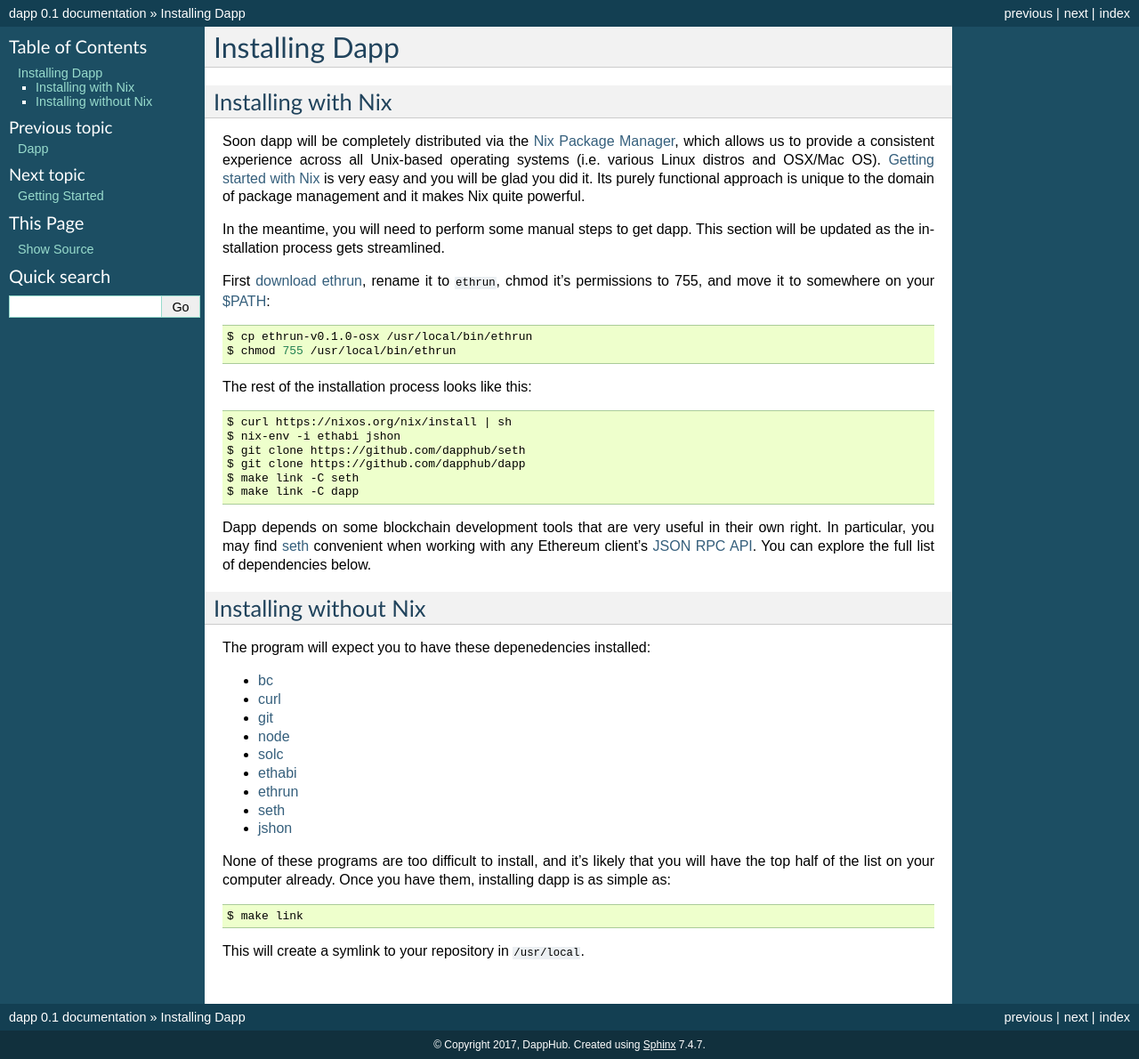
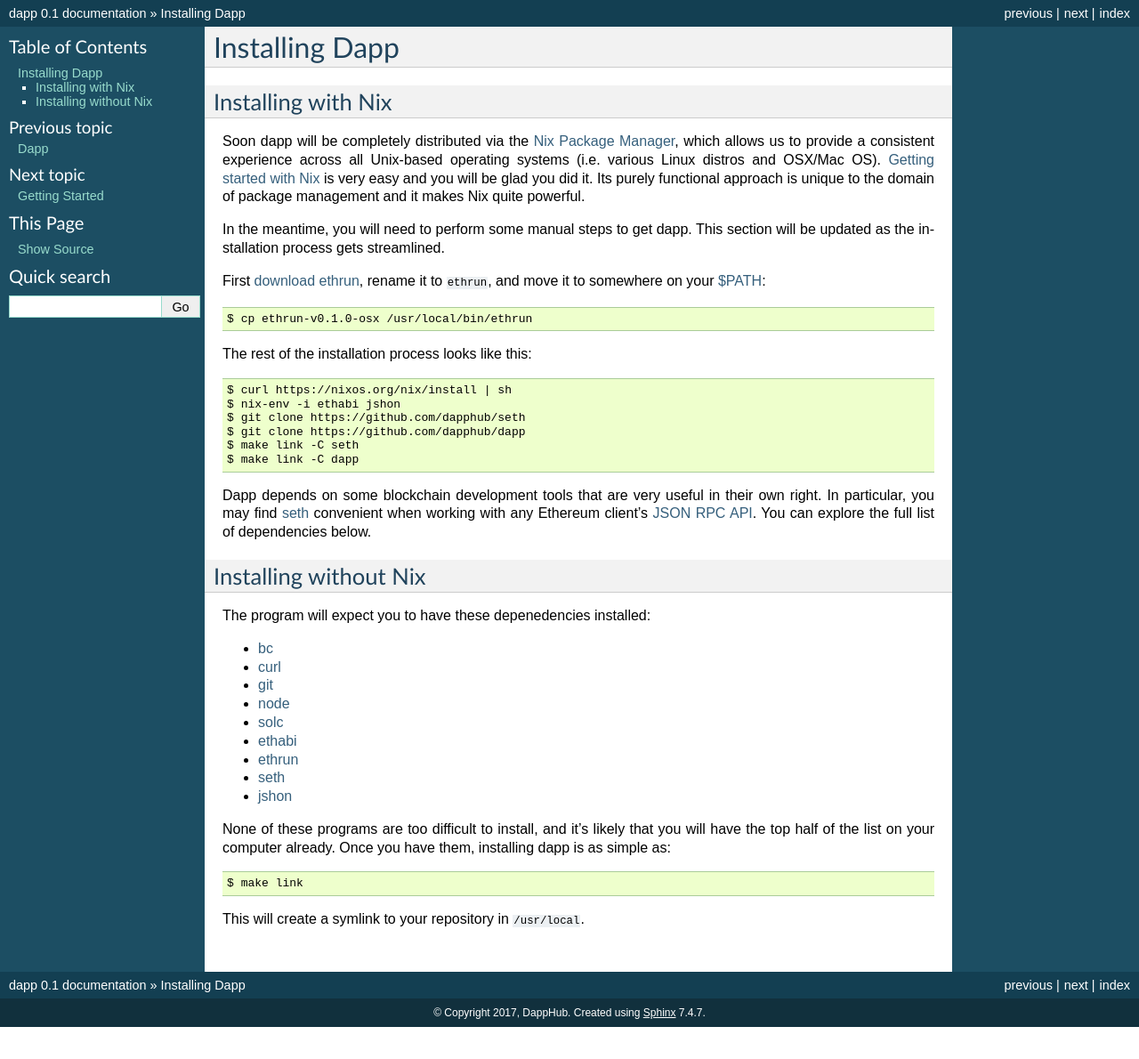
Before and after one commit to dapphub/dapptools, a Sphinx documentation site: the page built from docs/installation.rst, in a window 1280 px wide. Shown: the whole page at 89% size. Built offline with Sphinx 7.4.7, drawn with Linux system fonts in a browser that asks for light colours; after the commit the page ends 1154 px from its top, so only the background shows below that.

Commit message:
Update installation.rst

```diff
--- a/docs/installation.rst
+++ b/docs/installation.rst
@@ -10,12 +10,11 @@
 
 In the meantime, you will need to perform some manual steps to get dapp. This section will be updated as the installation process gets streamlined.
 
-First `download ethrun <https://github.com/dapphub/ethrun/releases>`_, rename it to ``ethrun``, chmod it's permissions to 755, and move it to somewhere on your `$PATH <https://en.wikipedia.org/wiki/PATH_(variable)>`_:
+First `download ethrun <https://github.com/dapphub/ethrun/releases>`_, rename it to ``ethrun``, and move it to somewhere on your `$PATH <https://en.wikipedia.org/wiki/PATH_(variable)>`_:
 
 .. code:: bash
 
     $ cp ethrun-v0.1.0-osx /usr/local/bin/ethrun
-    $ chmod 755 /usr/local/bin/ethrun
 
 The rest of the installation process looks like this:
 
```
